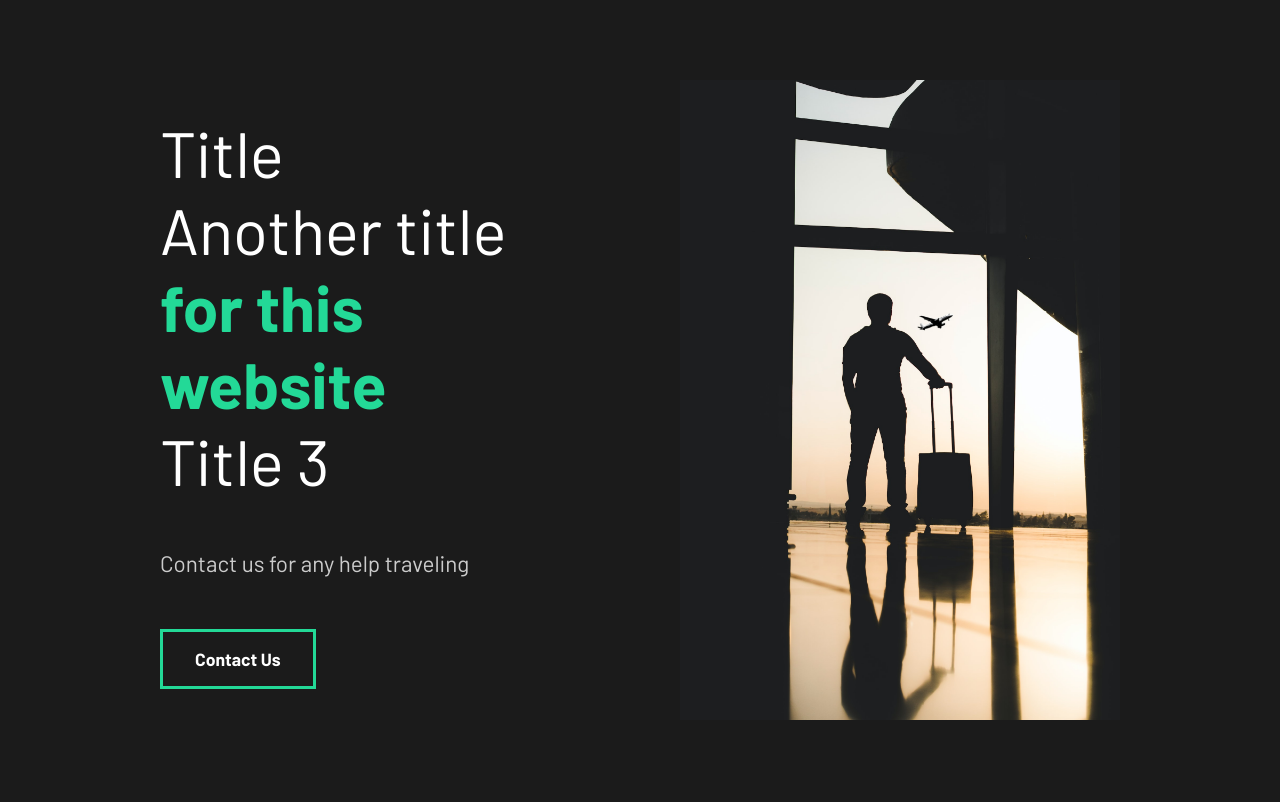
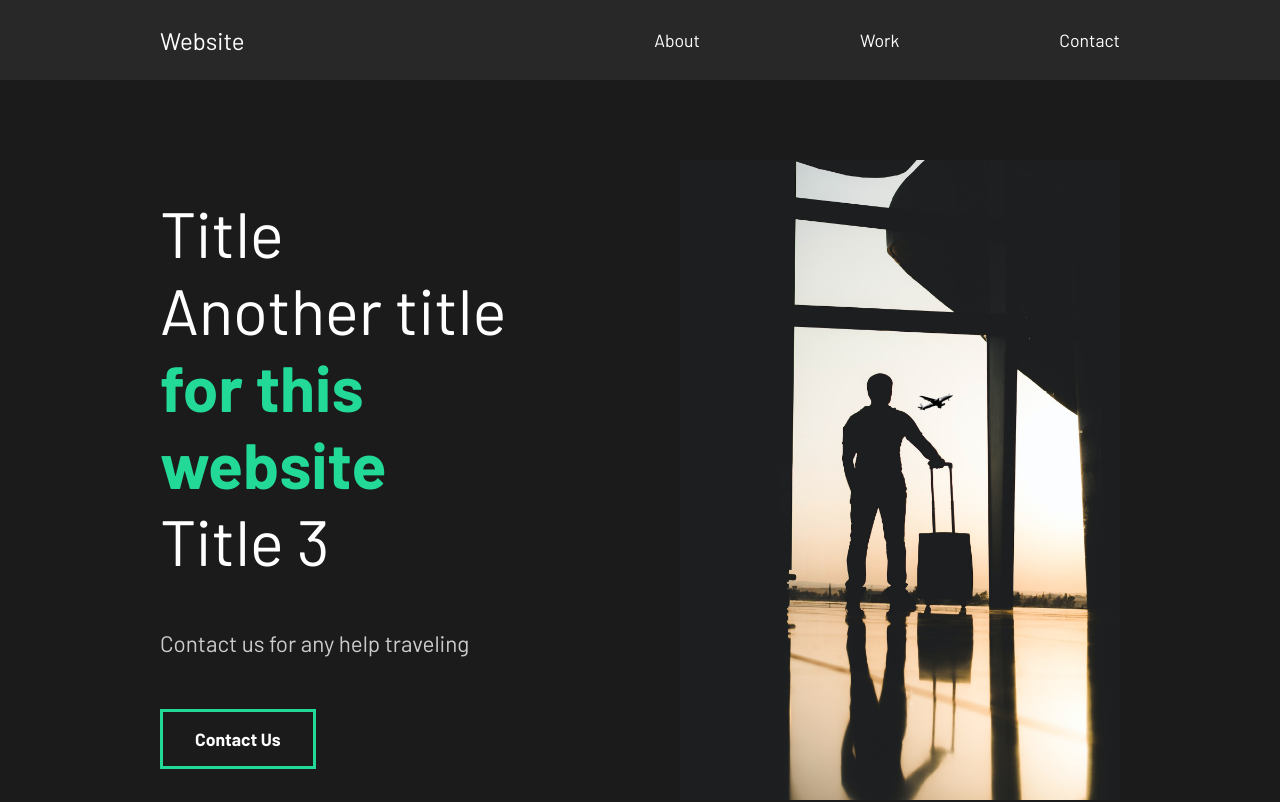
Before and after one commit to johnlombardi389/comp-website, a React (Create React App) app: page / in a window 1280 px wide. Shown: the top 802 px of the page. Built offline with nearby package versions, Linux system fonts and the light colour scheme.

Commit message:
Created Nav component and styled using flex

```diff
--- a/src/App.js
+++ b/src/App.js
@@ -1,5 +1,6 @@
 import React from "react";
 // Pages
+import Nav from "./components/Nav";
 import AboutUs from "./pages/AboutUs";
 // Global style
 import GlobalStyle from "./components/GlobalStyle";
@@ -8,6 +9,7 @@
   return (
     <div className="App">
       <GlobalStyle />
+      <Nav />
       <AboutUs />
     </div>
   );
--- /dev/null
+++ b/src/components/Nav.js
@@ -0,0 +1,55 @@
+import React from "react";
+// Styles
+import styled from "styled-components";
+
+function Nav() {
+  return (
+    <StyledNav>
+      <h1>
+        <a id="logo" href="#">
+          Website
+        </a>
+      </h1>
+      <ul>
+        <li>
+          <a href="#">About</a>
+        </li>
+        <li>
+          <a href="#">Work</a>
+        </li>
+        <li>
+          <a href="#">Contact</a>
+        </li>
+      </ul>
+    </StyledNav>
+  );
+}
+
+// Styles
+const StyledNav = styled.nav`
+  min-height: 10vh;
+  display: flex;
+  margin: auto;
+  justify-content: space-between;
+  align-items: center;
+  padding: 1rem 10rem;
+  background: #282828;
+  a {
+    color: white;
+    text-decoration: none;
+  }
+  ul {
+    display: flex;
+    list-style: none;
+  }
+  #logo {
+    font-size: 1.5rem;
+    font-weight: lighter;
+  }
+  li {
+    padding-left: 10rem;
+    position: relative;
+  }
+`;
+
+export default Nav;
```
